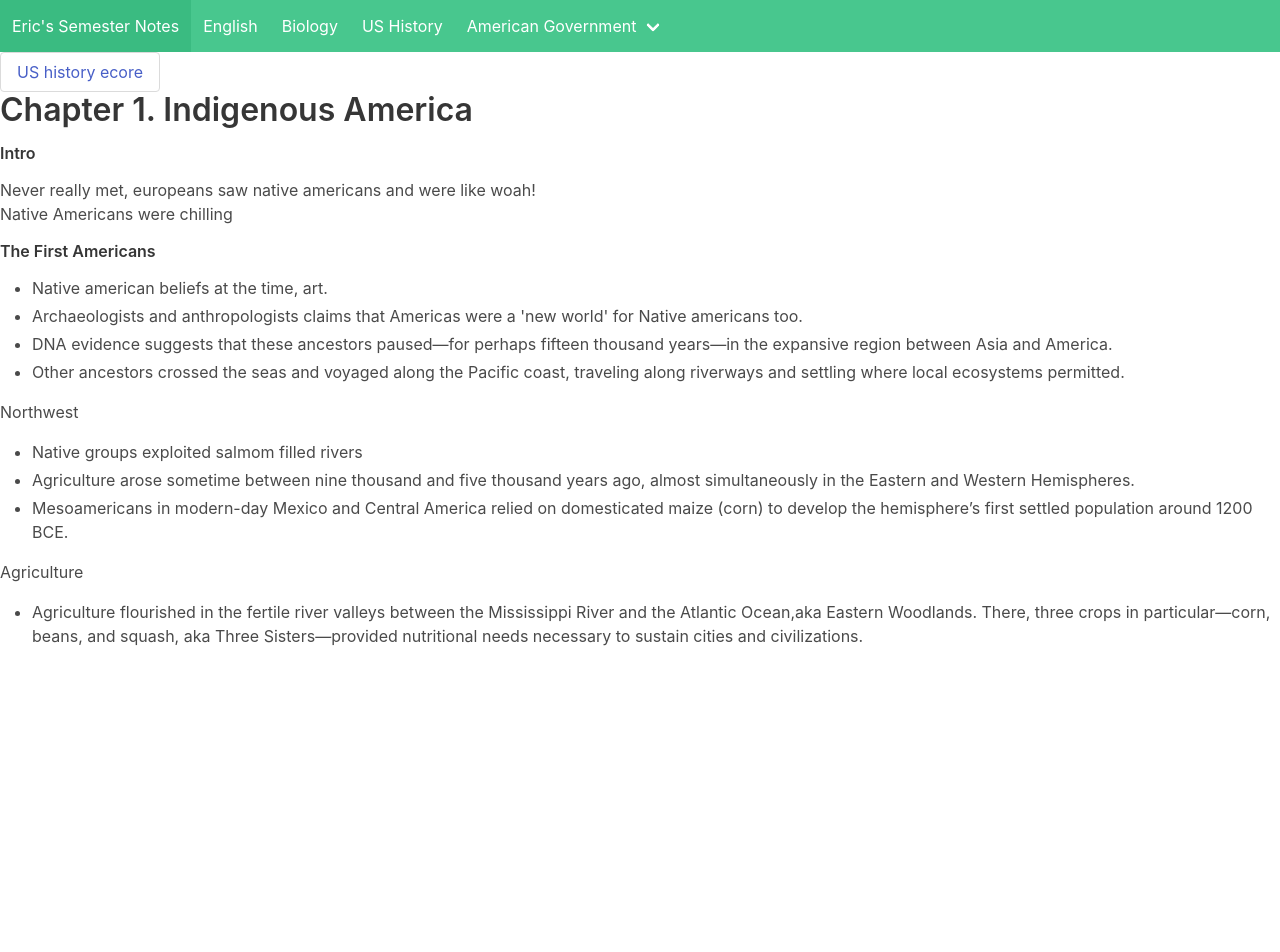
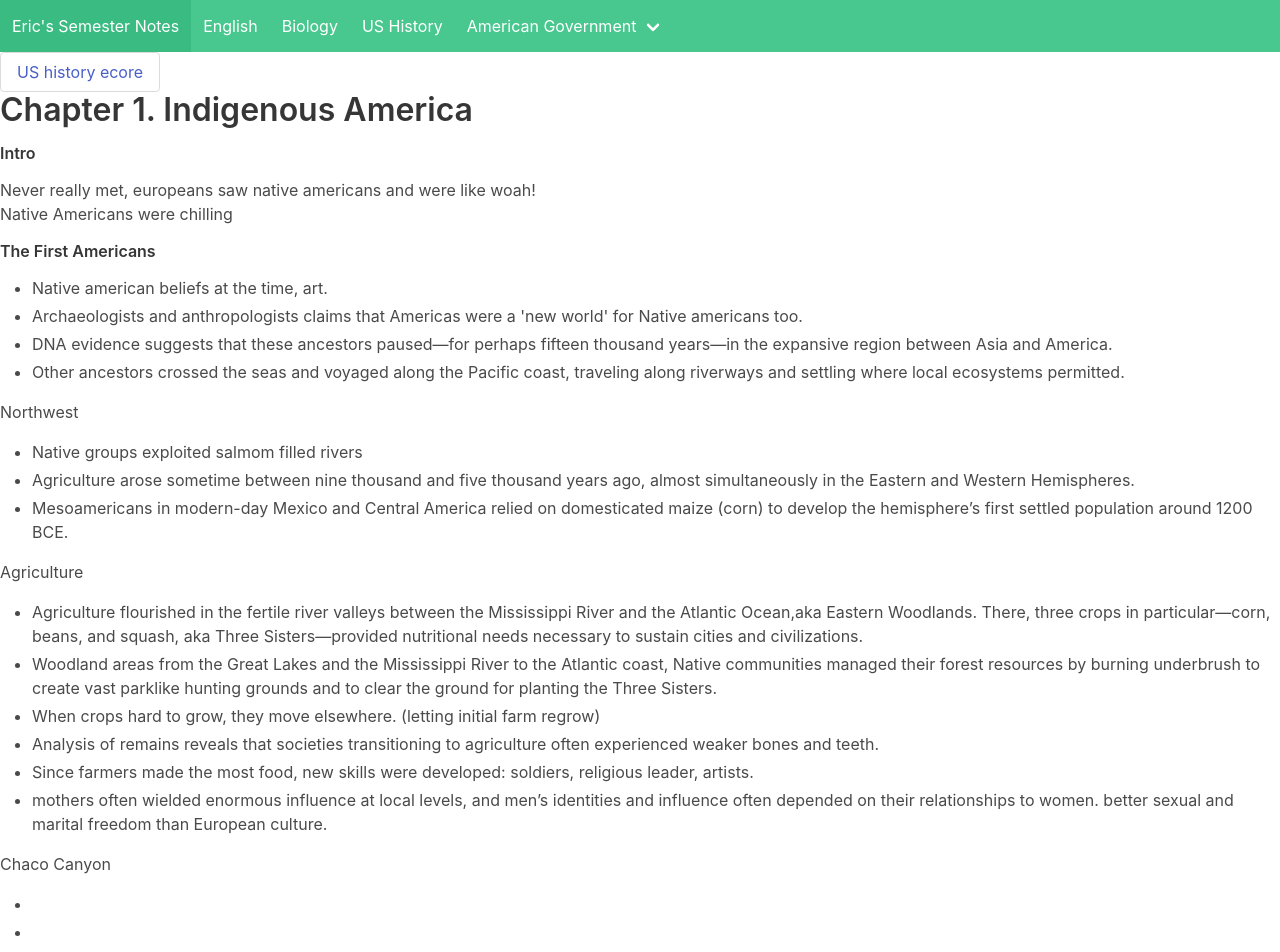
Before and after one commit to ericcnguyen04/semester-1, a React (Create React App) app: page /us-history in a window 1280 px wide. Shown: the top 952 px of the page. Before the commit the page ends 800 px from the top, so only its background shows below. Built offline with nearby package versions, Linux system fonts and the light colour scheme.

Commit message:
aye shade

```diff
--- a/src/Components/US-history.jsx
+++ b/src/Components/US-history.jsx
@@ -37,6 +37,20 @@ export default function English () {
                     <p>Agriculture</p>
                     <ul>
                         <li>Agriculture flourished in the fertile river valleys between the Mississippi River and the Atlantic Ocean,aka Eastern Woodlands. There, three crops in particular—corn, beans, and squash, aka Three Sisters—provided nutritional needs necessary to sustain cities and civilizations. </li>
+                        <li>Woodland areas from the Great Lakes and the Mississippi River to the Atlantic coast, Native communities managed their forest resources by burning underbrush to create vast parklike hunting grounds and to clear the ground for planting the Three Sisters.</li>
+                        <li>When crops hard to grow, they move elsewhere. (letting initial farm regrow)</li>
+                        <li>Analysis of remains reveals that societies transitioning to agriculture often experienced weaker bones and teeth.</li>
+                        <li>Since farmers made the most food, new skills were developed: soldiers, religious leader, artists.</li>
+                        <li>mothers often wielded enormous influence at local levels, and men’s identities and influence often depended on their relationships to women. better sexual and marital freedom than European culture.</li>
+                    </ul>
+
+                    <p>Chaco Canyon</p>
+                    <ul>
+                        <li></li>
+                        <li></li>
+                        <li></li>
+                        <li></li>
+                        <li></li>
                     </ul>
             </div>
         </div>
```
